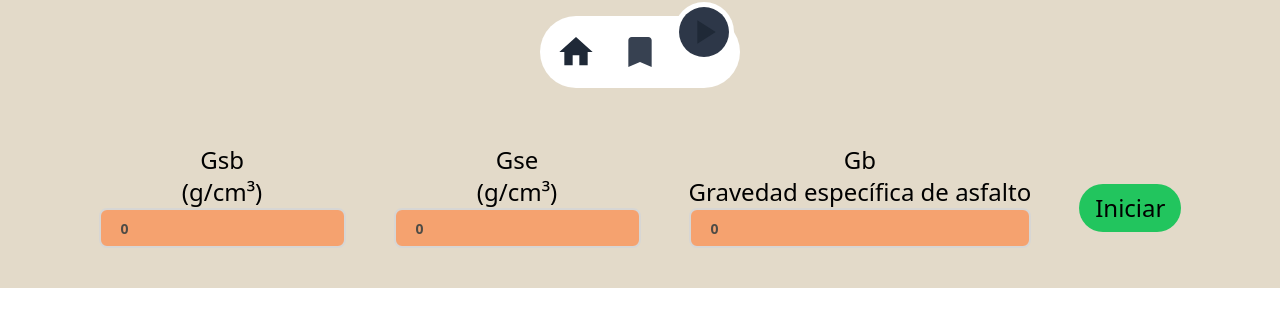
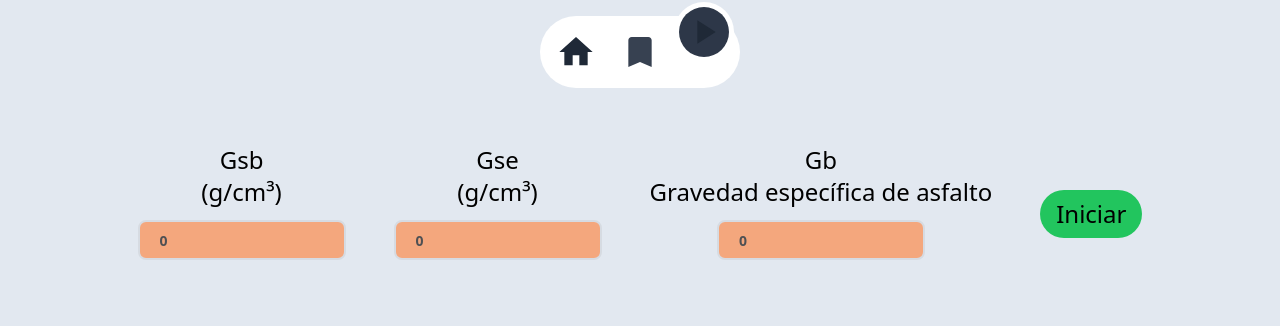
Before and after one commit to Hairax/work, a React (Create React App) app: page /services in a window 1280 px wide. Shown: the top 326 px of the page. Built offline with nearby package versions, Linux system fonts and the light colour scheme.

Commit message:
change color background

```diff
--- a/src/App.js
+++ b/src/App.js
@@ -9,7 +9,7 @@ import Services from './pages/Services/Services'
 
 function App() {
   return (
-    <div className="app">
+    <div className="app bg-slate-200 min-h-screen">
     <Routes>
       <Route path="/" element={ <Home /> } />
       <Route path="about" element={ <About /> } />
--- a/src/componentes/Header/Header.js
+++ b/src/componentes/Header/Header.js
@@ -18,7 +18,6 @@ function Header() {
                         <a href="/" className={`nav-icon text-gray-800 dark:text-white flex items-center ${getIconClass("/")}`}>
                             <MdHome className="w-10 h-10" />
                         </a>
-                        {/* Tooltip */}
                         <span className="tooltip-text">Home</span>
                     </li>
                     <li className="relative group">
--- a/src/pages/Services/Graphics.js
+++ b/src/pages/Services/Graphics.js
@@ -37,7 +37,7 @@ export default function Graphics({ tb1, tb2, tb3, tb1all, tb2all, options }) {
           </table>
         </div>
         <div className="w-full p-4 pr-4">
-          <Chart chartType="LineChart" width="90%" height="400px" data={tb1} options={NewOptions(options,
+          <Chart chartType="LineChart" width="100%" height="400px" data={tb1} options={NewOptions(options,
             "Figura 1: Isolíneas de % de Va","CONTENIDO DE ASFALTO (%)", "Gmb (g/cm³)")}/>
         </div>
       </div>
@@ -58,7 +58,7 @@ export default function Graphics({ tb1, tb2, tb3, tb1all, tb2all, options }) {
           </table>
         </div>
         <div className="w-full p-4 pr-4">
-          <Chart chartType="LineChart" width="90%" height="400px" data={tb2} options={NewOptions(options,
+          <Chart chartType="LineChart" width="100%" height="400px" data={tb2} options={NewOptions(options,
             "Figura 2: Isolíneas de % de VAM de diseño para la construcción del polígono",
             "CONTENIDO DE ASFALTO (%)", "Gmb (g/cm³)")}/>
         </div>
@@ -80,7 +80,7 @@ export default function Graphics({ tb1, tb2, tb3, tb1all, tb2all, options }) {
           </table>
         </div>
         <div className="w-full p-4 pr-4">
-          <Chart chartType="LineChart" width="90%" height="400px" data={tb3} options={NewOptions(options,
+          <Chart chartType="LineChart" width="100%" height="400px" data={tb3} options={NewOptions(options,
             "Figura 3: Isolíneas de % de VFA de diseño para la construcción del polígono",
             "CONTENIDO DE ASFALTO (%)", "Gmb (g/cm³)")}/>
         </div>
--- a/src/pages/Services/Services.js
+++ b/src/pages/Services/Services.js
@@ -77,32 +77,32 @@ function Services() {
   };
 
   return (
-    <div className="items-center" style={{ backgroundColor: 'rgb(227, 218, 201)' }}>
+    <div className="items-center">
       <Header />
       <div className="text-2xl font-bold text-center flex flex-row items-center justify-center gap-4 pt-10 pb-10">
-        <div className=' flex flex-col pr-4 pl-4'>
-          <label className=" text-black font-normal">Gsb<br></br>(g/cm³)</label>
+        <div className=' flex flex-col pr-4 pl-4 items-center'>
+          <label className=" text-black font-normal pb-3">Gsb<br></br>(g/cm³)</label>
           <input
             type="number"
-            className="border-2 border-gray-300 bg-orangeabout opacity-65 h-10 px-5 pr-1 rounded-lg text-sm focus:outline-none"
+            className="border-2 border-gray-300 bg-orangeabout opacity-65 h-10 w-52 px-5 pr-1 rounded-lg text-sm focus:outline-none"
             value={input1}
             onChange={(e) => setInput1(e.target.value)} // Actualiza los valores editables
           />
         </div>
-        <div className='flex flex-col pr-4 pl-4'>
-          <label className=" text-black font-normal">Gse<br></br>(g/cm³)</label>
+        <div className='flex flex-col pr-4 pl-4 items-center'>
+          <label className=" text-black font-normal pb-3">Gse<br></br>(g/cm³)</label>
           <input
             type="number"
-            className="border-2 border-gray-300 bg-orangeabout opacity-65 h-10 px-5 pr-1 rounded-lg text-sm focus:outline-none"
+            className="border-2 border-gray-300 bg-orangeabout opacity-65 h-10 w-52 px-5 pr-1 rounded-lg text-sm focus:outline-none"
             value={input2}
             onChange={(e) => setInput2(e.target.value)} // Actualiza los valores editables
           />
         </div>
-        <div className='flex flex-col pr-4 pl-4 '>
-          <label className=" text-black font-normal">Gb<br></br>Gravedad específica de asfalto</label>
+        <div className='flex flex-col pr-4 pl-4 items-center'>
+          <label className=" text-black font-normal pb-3">Gb<br></br>Gravedad específica de asfalto</label>
           <input
             type="number"
-            className="border-2 border-gray-300 bg-orangeabout opacity-65 h-10 px-5 pr-1 rounded-lg text-sm focus:outline-none"
+            className="border-2 border-gray-300 bg-orangeabout opacity-65 h-10 w-52 px-5 pr-1 rounded-lg text-sm focus:outline-none"
             value={input3}
             onChange={(e) => setInput3(e.target.value)} // Actualiza los valores editables
           />
--- a/tailwind.config.js
+++ b/tailwind.config.js
@@ -7,7 +7,8 @@ module.exports = {
     extend: {
       colors:{
         'orangeabout': '#FF8540',
-        'celeste': '#80E0FF'
+        'celeste': '#80E0FF',
+        'background': "F8F9FA"
       },
       spacing: {
         '20px': '20px',
```
